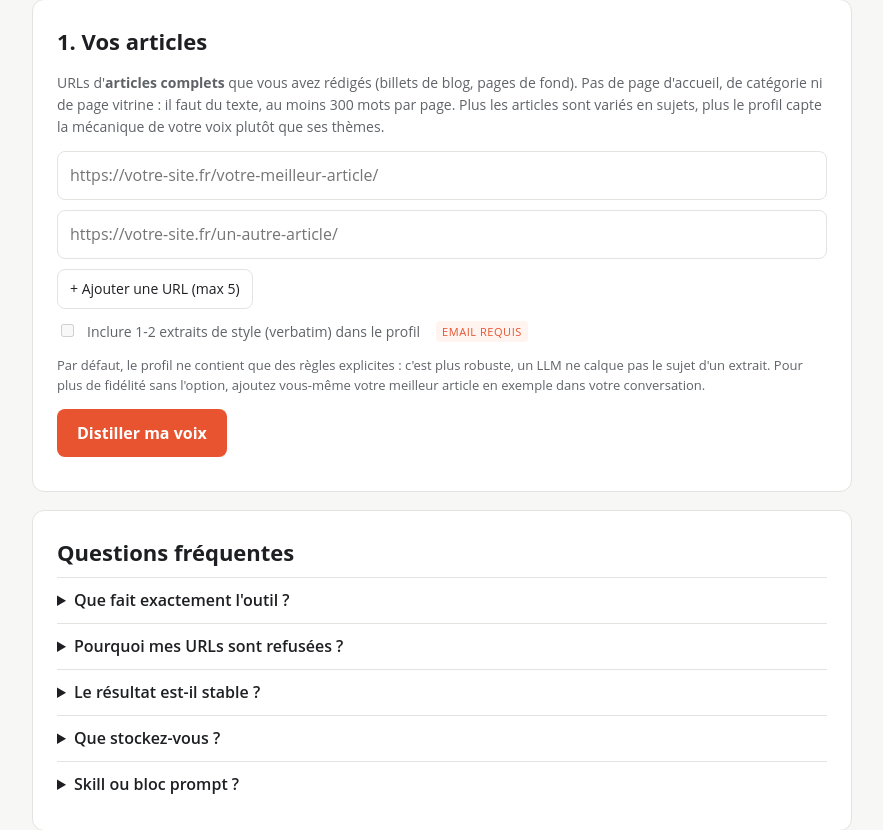
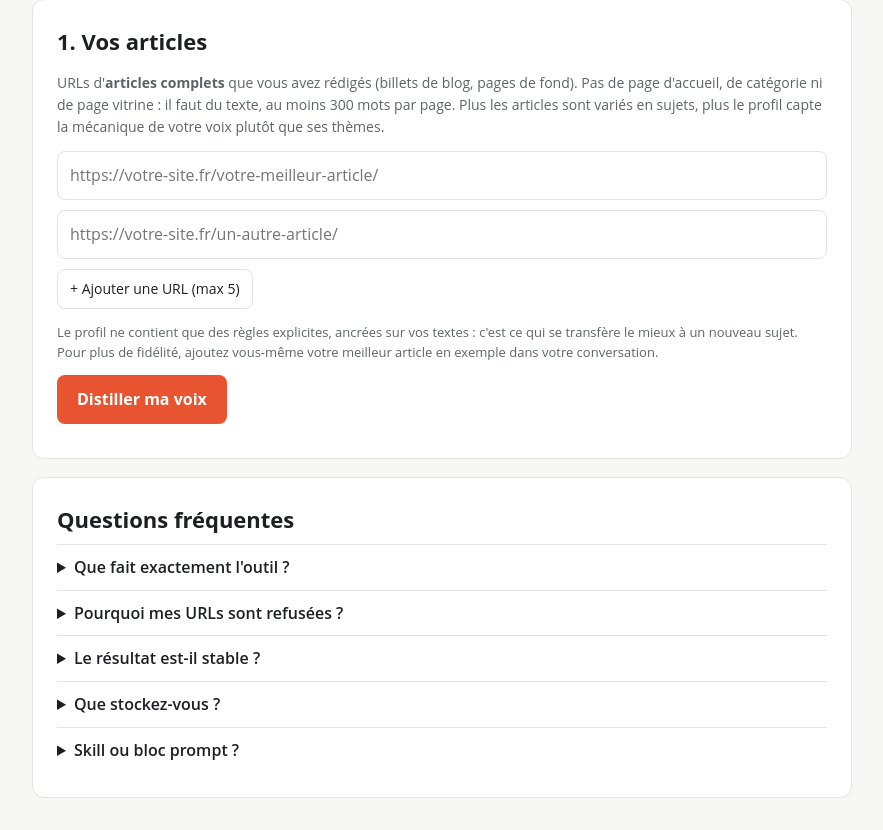
Before and after one commit to sergeesteves/creapulse-brand-voice-skill-generator, a FastAPI app: page / in a window 1280 px wide. Shown: the part 362-1192 px from the top of the page, without its empty margins (198-1081 px from the left). Run offline with FastAPI, Linux system fonts and the light colour scheme; some libraries are stand-ins or nearby versions.

Commit message:
Retrait de l'option extraits verbatim ; mode d'emploi ChatGPT/Claude détaillé ; export skill en .zip importable
Co-Authored-By: Claude Fable 5.1 <noreply@anthropic.com>

```diff
--- a/app/gating.py
+++ b/app/gating.py
@@ -137,7 +137,7 @@ class Gate:
             self._release(reserved)
             code = "need_email" if not email else "ip_cap"
             msg = ("Vous avez utilisé votre génération gratuite. Entrez votre email pour continuer "
-                   "(et débloquer l'option extraits + le téléchargement du skill)."
+                   "(et débloquer le téléchargement du skill)."
                    if not email else "Trop de générations depuis cette connexion aujourd'hui. Revenez demain.")
             return Decision(False, code, msg), []
 
@@ -157,7 +157,7 @@ class Gate:
             self._release(reserved)
             return Decision(False, "need_email",
                             "Vous avez utilisé votre génération gratuite. Entrez votre email pour continuer "
-                            "(et débloquer l'option extraits + le téléchargement du skill)."), []
+                            "(et débloquer le téléchargement du skill)."), []
         return Decision(True, "ok", anon_count=anon_count + 1), reserved
 
     def _release(self, reserved: list[tuple[str, str]]) -> None:
--- a/app/main.py
+++ b/app/main.py
@@ -5,8 +5,10 @@ Gating : 1 génération anonyme, puis email (magic-link) ; caps compte / IP / gl
 """
 from __future__ import annotations
 
+import io
 import logging
 import secrets
+import zipfile
 from contextlib import asynccontextmanager
 from pathlib import Path
 from typing import Any
@@ -151,7 +153,6 @@ async def api_generate(request: Request, payload: dict = Body(...)):
     raw_urls = payload.get("urls") or []
     if not isinstance(raw_urls, list) or len(raw_urls) > 20:
         return _error(400, "bad_request", "Format d'entrée invalide.")
-    want_verbatim = bool(payload.get("verbatim"))
     try:
         urls = parse_urls([str(u)[:2048] for u in raw_urls])
     except InputError as exc:
@@ -189,16 +190,8 @@ async def api_generate(request: Request, payload: dict = Body(...)):
         log.exception("generate failed: %s", exc)
         return _error(500, "internal", "Erreur inattendue. Réessayez plus tard.")
 
-    verbatim_allowed = bool(email)
-    extra = ""
-    excerpts_count = 0
-    if want_verbatim and verbatim_allowed:
-        excerpts = render.pick_excerpts(good)
-        extra = render.excerpts_section(excerpts)
-        excerpts_count = len(excerpts)
-
-    prompt_block = render.render_prompt_block(name, guide.markdown, extra)
-    skill_md = render.render_skill(name, slug, guide.summary, guide.markdown, extra)
+    prompt_block = render.render_prompt_block(name, guide.markdown)
+    skill_md = render.render_skill(name, slug, guide.summary, guide.markdown)
 
     if email:
         store.bump_lead_generations(email)
@@ -216,8 +209,6 @@ async def api_generate(request: Request, payload: dict = Body(...)):
         "skill_md": skill_md,
         "skill_filename": render.skill_filename(slug),
         "pages": [_page_view(p) for p in pages],
-        "verbatim": {"requested": want_verbatim, "applied": excerpts_count > 0, "count": excerpts_count,
-                     "available": verbatim_allowed},
         "download_available": bool(email),
         "connected": bool(email),
         "cta_url": settings.cta_url,
@@ -307,6 +298,13 @@ async def api_download_skill(request: Request, payload: dict = Body(...)):
     if not content.startswith("---\nname: voix-") or len(content) > 60_000:
         return _error(400, "bad_request", "Contenu invalide.")
     slug = render.slugify(str(payload.get("slug") or "ma-marque")) or "ma-marque"
+    if str(payload.get("format") or "md") == "zip":
+        # Archive prête à importer dans Claude (Paramètres → Skills) : un dossier voix-<slug>/SKILL.md
+        buf = io.BytesIO()
+        with zipfile.ZipFile(buf, "w", zipfile.ZIP_DEFLATED) as zf:
+            zf.writestr(f"voix-{slug}/SKILL.md", content)
+        return Response(buf.getvalue(), media_type="application/zip",
+                        headers={"Content-Disposition": f'attachment; filename="voix-{slug}.zip"'})
     filename = render.skill_filename(slug)
     return Response(content, media_type="text/markdown; charset=utf-8",
                     headers={"Content-Disposition": f'attachment; filename="{filename}"'})
--- a/app/static/style.css
+++ b/app/static/style.css
@@ -51,6 +51,9 @@ label.check.locked { color: var(--muted); }
 pre { background: #1e1f22; color: #f2f2f0; border-radius: 10px; padding: 16px; overflow: auto; max-height: 520px; font: 13px/1.5 var(--mono); white-space: pre-wrap; word-break: break-word; }
 code { font-family: var(--mono); font-size: 90%; background: var(--bg); padding: 1px 5px; border-radius: 4px; }
 .usage { margin-top: 22px; }
+.usage h4 { margin: 14px 0 4px; font-size: 15px; }
+.usage ul { margin: 4px 0 0; padding-left: 20px; font-size: 15px; }
+.usage li { margin: 4px 0; }
 .usage h3, .cta h3 { margin: 0 0 8px; font-size: 18px; }
 .cta { margin-top: 22px; padding: 20px; background: var(--soft); border-radius: 10px; }
 .faq details { border-top: 1px solid var(--line); padding: 10px 0; }
--- a/app/templates/index.html
+++ b/app/templates/index.html
@@ -35,7 +35,7 @@
     {% else %}<span class="pill">{{ anon_free - anon_used if anon_free > anon_used else 0 }} génération gratuite sans email</span><button class="link" id="open-email-embed">Continuer avec mon email</button>{% endif %}
   </div>
   {% endif %}
-  {% if connected %}<div class="flash ok">Email vérifié. Vous pouvez générer plusieurs profils, activer les extraits de style et télécharger le skill.</div>{% endif %}
+  {% if connected %}<div class="flash ok">Email vérifié. Vous pouvez générer plusieurs profils et télécharger le skill.</div>{% endif %}
   {% if auth_error %}<div class="flash err">Ce lien est invalide ou expiré. Redemandez-en un ci-dessous.</div>{% endif %}
 
   <section class="card" id="form-card">
@@ -49,12 +49,7 @@
       <div class="row">
         <button type="button" class="ghost" id="add-url">+ Ajouter une URL (max {{ max_urls }})</button>
       </div>
-      <label class="check {% if not email %}locked{% endif %}" title="{% if not email %}Réservé aux comptes avec email vérifié{% endif %}">
-        <input type="checkbox" id="verbatim" {% if not email %}disabled{% endif %}>
-        Inclure 1-2 extraits de style (verbatim) dans le profil
-        {% if not email %}<span class="tag">email requis</span>{% endif %}
-      </label>
-      <p class="hint small">Par défaut, le profil ne contient que des règles explicites : c'est plus robuste, un LLM ne calque pas le sujet d'un extrait. Pour plus de fidélité sans l'option, ajoutez vous-même votre meilleur article en exemple dans votre conversation.</p>
+      <p class="hint small">Le profil ne contient que des règles explicites, ancrées sur vos textes : c'est ce qui se transfère le mieux à un nouveau sujet. Pour plus de fidélité, ajoutez vous-même votre meilleur article en exemple dans votre conversation.</p>
       <div class="row">
         <button type="submit" class="primary" id="submit">Distiller ma voix</button>
         <span id="progress" class="progress" hidden><span class="spinner"></span> <span id="progress-text">Lecture des pages…</span></span>
@@ -83,7 +78,8 @@
       <p class="hint">Format avancé, autonome (tout est dedans). À déposer tel quel dans <code>~/.claude/skills/voix-&lt;marque&gt;/SKILL.md</code> pour Claude Code, ou tout runtime compatible.</p>
       <div class="toolbar">
         <button class="ghost copy" data-target="out-skill">Copier</button>
-        <button class="ghost" id="download-skill">Télécharger SKILL.md</button>
+        <button class="ghost dl" id="download-skill-zip" data-format="zip">Télécharger pour Claude (.zip)</button>
+        <button class="ghost dl" id="download-skill" data-format="md">Télécharger SKILL.md</button>
         <span class="tag" id="download-lock" hidden>email requis</span>
       </div>
       <pre id="out-skill"></pre>
@@ -91,12 +87,19 @@
 
     <div class="usage">
       <h3>Comment l'utiliser</h3>
+      <p class="hint">Le profil dit COMMENT écrire, pas QUOI écrire. Une fois en place, donnez simplement votre sujet.</p>
+      <h4>Dans ChatGPT</h4>
       <ul>
-        <li><strong>ChatGPT</strong> : collez le bloc dans <em>Instructions personnalisées</em> (ou créez un GPT et mettez-le dans ses instructions).</li>
-        <li><strong>Claude</strong> : créez un <em>Projet</em> et collez le bloc dans les instructions du projet (ou en début de conversation).</li>
-        <li><strong>Skill</strong> (avancé, Claude Code et runtimes compatibles) : déposez le <code>SKILL.md</code> dans <code>~/.claude/skills/</code>.</li>
+        <li><strong>Pour un espace de travail dédié</strong> : créez un <em>Projet</em> (barre latérale → Projets → Nouveau projet), ouvrez ses <em>Instructions</em> et collez le bloc prompt. Toutes les conversations du projet écriront dans votre voix.</li>
+        <li><strong>Pour un assistant partageable</strong> : <em>Explorer les GPT → Créer</em>, onglet <em>Configurer</em>, collez le bloc dans <em>Instructions</em>. Vous pouvez aussi joindre le fichier <code>SKILL.md</code> dans <em>Connaissances</em>, en plus.</li>
+        <li><strong>Pour toutes vos conversations</strong> : <em>Paramètres → Personnalisation → Instructions personnalisées</em>, collez le bloc dans « Comment ChatGPT doit-il répondre ? ».</li>
       </ul>
-      <p class="hint">Le profil dit COMMENT écrire, pas QUOI écrire. Donnez ensuite votre sujet normalement.</p>
+      <h4>Dans Claude</h4>
+      <ul>
+        <li><strong>Skill (recommandé)</strong> : téléchargez le <em>.zip</em> ci-dessus, puis dans Claude (app ou claude.ai) : <em>Paramètres → Capacités (Capabilities) → Skills → Importer / Upload skill</em> et choisissez le zip. Claude chargera la voix tout seul dès qu'une tâche de rédaction s'y prête.</li>
+        <li><strong>Projet</strong> : créez un <em>Projet</em> et collez le bloc prompt dans ses instructions (ou en début de conversation).</li>
+        <li><strong>Claude Code</strong> : dézippez dans <code>~/.claude/skills/</code> (vous obtenez <code>~/.claude/skills/voix-&lt;marque&gt;/SKILL.md</code>).</li>
+      </ul>
     </div>
 
     <div class="cta">
@@ -125,7 +128,7 @@
   <div class="modal-box">
     <button class="close" id="close-email" aria-label="Fermer">×</button>
     <h3>Continuer avec votre email</h3>
-    <p id="email-reason">Votre génération gratuite est utilisée. Entrez votre email : {% if mail_mode == "smtp" %}vous recevez un lien d'accès qui débloque{% else %}il débloque immédiatement{% endif %} des générations supplémentaires, l'option extraits de style et le téléchargement du skill.</p>
+    <p id="email-reason">Votre génération gratuite est utilisée. Entrez votre email : {% if mail_mode == "smtp" %}vous recevez un lien d'accès qui débloque{% else %}il débloque immédiatement{% endif %} des générations supplémentaires et le téléchargement du skill.</p>
     <form id="email-form">
       <input type="email" id="email-input" placeholder="vous@votre-domaine.fr" required>
       <label class="check"><input type="checkbox" id="consent" required> J'accepte que Creapulse conserve mon email pour m'envoyer ce lien d'accès et, éventuellement, me recontacter au sujet de mes contenus. Pas de newsletter, pas de revente. <a href="{{ settings.privacy_url }}" target="_blank" rel="noopener">Confidentialité</a>.</label>
@@ -218,7 +221,7 @@
     try {
       const res = await fetch(ROOT + '/api/generate', {
         method: 'POST', headers: { 'Content-Type': 'application/json' },
-        body: JSON.stringify({ urls, verbatim: $('#verbatim').checked })
+        body: JSON.stringify({ urls })
       });
       const data = await res.json();
       if (!data.ok) {
@@ -248,12 +251,7 @@
     $('#out-prompt').textContent = data.prompt_block;
     $('#out-skill').textContent = data.skill_md;
     $('#download-lock').hidden = data.download_available;
-    $('#download-skill').disabled = !data.download_available;
-    if (data.verbatim.requested && !data.verbatim.applied) {
-      const li = document.createElement('li'); li.className = 'info';
-      li.textContent = data.verbatim.available ? 'Aucun extrait assez long pour être cité.' : 'Extraits de style non inclus : option réservée aux comptes avec email vérifié.';
-      ul.appendChild(li);
-    }
+    document.querySelectorAll('.dl').forEach(b => { b.disabled = !data.download_available; });
     result.hidden = false;
     result.scrollIntoView({ behavior: 'smooth', block: 'start' });
   }
@@ -271,19 +269,20 @@
     setTimeout(() => { btn.textContent = 'Copier'; }, 2000);
   }));
 
-  $('#download-skill').addEventListener('click', async () => {
+  document.querySelectorAll('.dl').forEach(btn => btn.addEventListener('click', async () => {
     if (!lastData) return;
-    if (!lastData.download_available) { openEmail('Le téléchargement du skill est réservé aux comptes avec email vérifié. Entrez votre email pour recevoir un lien d\'accès.'); return; }
+    if (!lastData.download_available) { openEmail('Le téléchargement du skill est réservé aux comptes avec email. Entrez votre email pour le débloquer.'); return; }
+    const format = btn.dataset.format;
     const res = await fetch(ROOT + '/api/download/skill', {
       method: 'POST', headers: { 'Content-Type': 'application/json' },
-      body: JSON.stringify({ skill_md: lastData.skill_md, slug: lastData.slug })
+      body: JSON.stringify({ skill_md: lastData.skill_md, slug: lastData.slug, format })
     });
     if (!res.ok) { const d = await res.json().catch(() => ({})); if (d.code === 'need_email') openEmail(d.message); return; }
     const blob = await res.blob();
     const a = document.createElement('a');
-    a.href = URL.createObjectURL(blob); a.download = lastData.skill_filename; a.click();
+    a.href = URL.createObjectURL(blob); a.download = format === 'zip' ? ('voix-' + lastData.slug + '.zip') : lastData.skill_filename; a.click();
     setTimeout(() => URL.revokeObjectURL(a.href), 1000);
-  });
+  }));
 
   $('#email-form').addEventListener('submit', async (e) => {
     e.preventDefault();
```
Also changed, not shown: CLAUDE.md (+3 -1 lines), app/render.py (+2 -45 lines), tests/test_distill_render.py (+1 -17 lines), tests/test_gating_api.py (+9 -4 lines), README.md.
